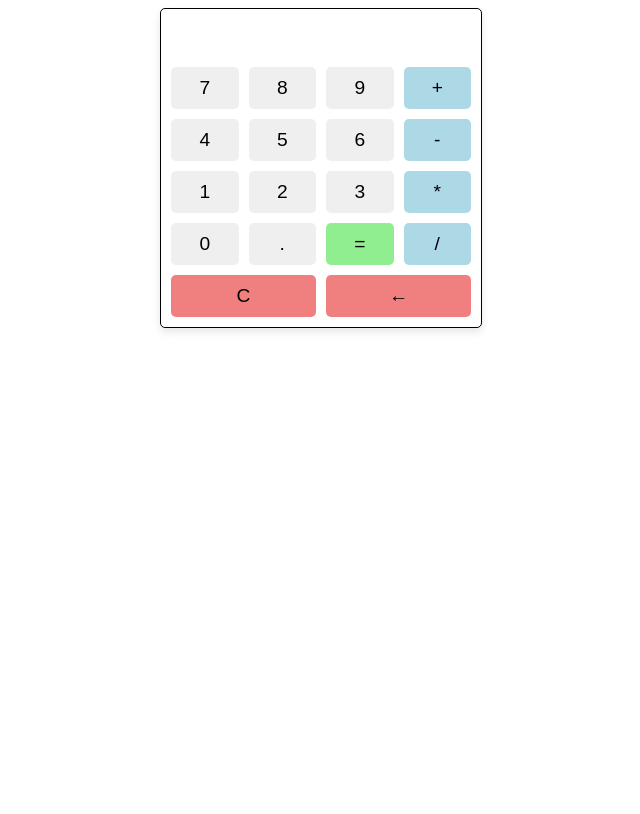
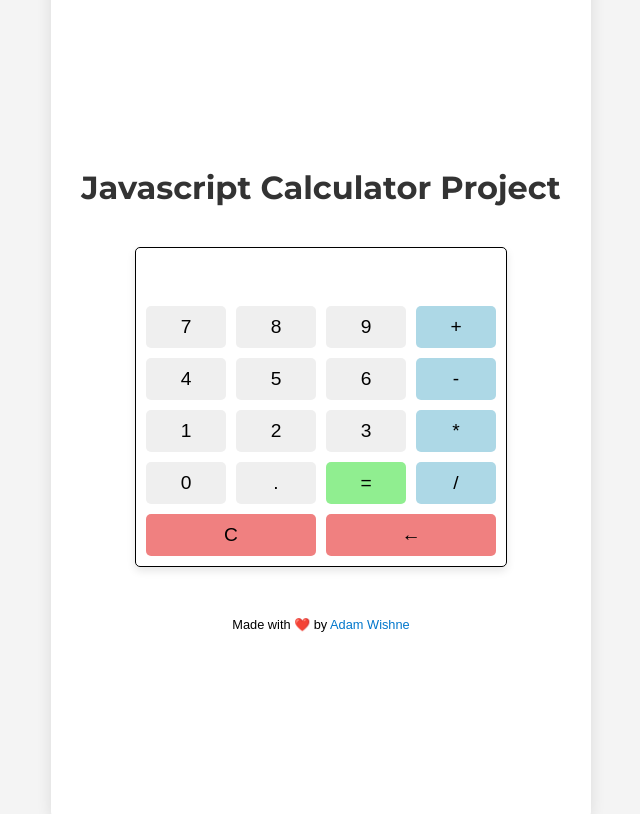
Before and after one commit to awishne/calculator-project, a plain HTML site: page index.html in a window 1280 px wide. Shown: the whole page, without its empty margins (319-959 px from the left). Drawn offline with Linux system fonts and the light colour scheme.

Commit message:
Update styles

```diff
--- a/index.html
+++ b/index.html
@@ -5,8 +5,12 @@
     <meta name="viewport" content="width=device-width, initial-scale=1.0">
     <title>Calculator Project</title>
     <link rel="stylesheet" href="style.css">
+    <link href="https://fonts.googleapis.com/css2?family=Montserrat:wght@400;700&display=swap" rel="stylesheet">
+
 </head>
 <body>
+    <div class="container">
+        <h1>Javascript Calculator Project</h1>
     <div class="calculator">
         <div class="display">
             <input type="text" id="display" readonly>
@@ -32,6 +36,10 @@
             <button class="backspace">←</button>
         </div>
     </div>
+    <footer>
+        Made with ❤️ by <a href="https://github.com/awishne">Adam Wishne</a>
+    </footer>
+    </div>
     <script src="script.js"></script>
 </body>
 </html>
--- a/script.js
+++ b/script.js
@@ -143,3 +143,7 @@ document.addEventListener('keydown', function(event) {
     }
 
 });
+
+document.querySelectorAll('button').forEach(button => {
+    button.addEventListener('click', handleButtonClick);
+});
--- a/style.css
+++ b/style.css
@@ -1,6 +1,41 @@
+body {
+    font-family: 'Arial', sans-serif;
+    background-color: #f4f4f4;
+    margin: 0;
+    padding: 0;
+    display: flex;
+    justify-content: center;
+    align-items: center;
+    height: 100vh;
+}
+
+.container {
+    display: flex;
+    flex-direction: column;
+    align-items: center;   /* Horizontal centering */
+    justify-content: center;   /* Vertical centering */
+    height: 100vh;   /* Taking the full viewport height */
+    background-color: white;
+    padding: 20px;
+    border-radius: 8px;
+    box-shadow: 0px 0px 15px rgba(0, 0, 0, 0.1);
+    width: 80%;
+    max-width: 500px;
+    text-align: center;
+    margin: 0 auto;  /* This ensures the container itself is centered horizontally on the page */
+}
+
+
+h1 {
+    margin: 0 0 20px 0;
+    color: #333;
+    font-family: 'Montserrat', sans-serif;
+    font-weight: 700;
+}
+
 .calculator {
-    width: 300px;
-    margin: 0 auto;
+    width: 350px; /* Increased width for a slightly bigger calculator */
+    margin: 20px 0; /* Added margin for spacing */
     padding: 10px;
     border: 1px solid black;
     border-radius: 5px;
@@ -67,3 +102,17 @@ button:hover {
 .operator:hover {
     background-color: blue;
 }
+
+footer {
+    margin-top: 30px;
+    font-size: 0.8rem;
+}
+
+a {
+    color: #0077cc;
+    text-decoration: none;
+}
+
+a:hover {
+    text-decoration: underline;
+}
```
